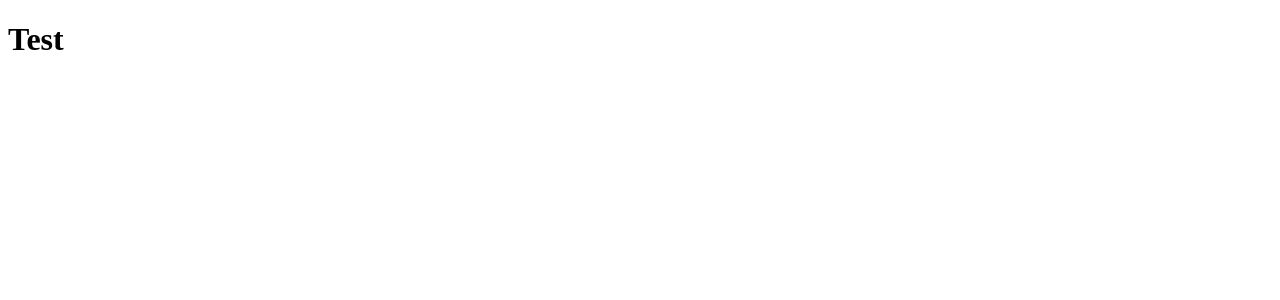
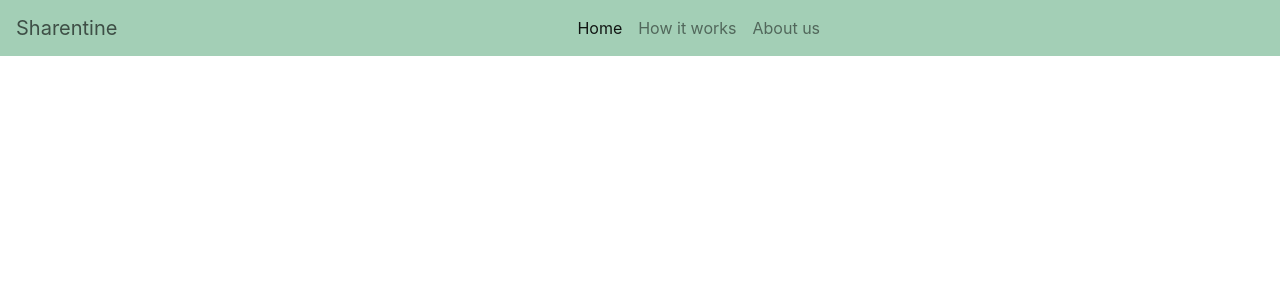
Before and after one commit to CamilaFass/sharentine-front, a React (Create React App) app: page / in a window 1280 px wide. Shown: the top 300 px of the page. Built offline with nearby package versions, Linux system fonts and the light colour scheme.

Commit message:
Navbar finished

```diff
--- a/public/index.html
+++ b/public/index.html
@@ -4,9 +4,32 @@
     <meta charset="utf-8" />
     <meta name="viewport" content="width=device-width, initial-scale=1" />
     <title>Sharetine</title>
+    <link
+      rel="stylesheet"
+      href="https://stackpath.bootstrapcdn.com/bootstrap/4.5.2/css/bootstrap.min.css"
+      integrity="sha384-JcKb8q3iqJ61gNV9KGb8thSsNjpSL0n8PARn9HuZOnIxN0hoP+VmmDGMN5t9UJ0Z"
+      crossorigin="anonymous"
+    />
   </head>
+
   <body>
     <noscript>You need to enable JavaScript to run this app.</noscript>
     <div id="root"></div>
+
+    <script
+      src="https://code.jquery.com/jquery-3.5.1.slim.min.js"
+      integrity="sha384-DfXdz2htPH0lsSSs5nCTpuj/zy4C+OGpamoFVy38MVBnE+IbbVYUew+OrCXaRkfj"
+      crossorigin="anonymous"
+    ></script>
+    <script
+      src="https://cdn.jsdelivr.net/npm/popper.js@1.16.1/dist/umd/popper.min.js"
+      integrity="sha384-9/reFTGAW83EW2RDu2S0VKaIzap3H66lZH81PoYlFhbGU+6BZp6G7niu735Sk7lN"
+      crossorigin="anonymous"
+    ></script>
+    <script
+      src="https://stackpath.bootstrapcdn.com/bootstrap/4.5.2/js/bootstrap.min.js"
+      integrity="sha384-B4gt1jrGC7Jh4AgTPSdUtOBvfO8shuf57BaghqFfPlYxofvL8/KUEfYiJOMMV+rV"
+      crossorigin="anonymous"
+    ></script>
   </body>
 </html>
--- a/src/components/App.js
+++ b/src/components/App.js
@@ -1,9 +1,11 @@
-import React from 'react';
+import React from "react";
+
+import Menu from "./menu/Menu";
 
 function App() {
   return (
     <div className="App">
-      <h1>Test</h1>
+      <Menu />
     </div>
   );
 }
--- /dev/null
+++ b/src/components/menu/Menu.css
@@ -0,0 +1,7 @@
+.menu {
+  background-color: #a3cfb6;
+}
+
+.menu-brand {
+  color: #3e4f46 !important;
+}
--- /dev/null
+++ b/src/components/menu/Menu.js
@@ -0,0 +1,46 @@
+import React from "react";
+
+import "./Menu.css";
+
+const Menu = () => {
+  return (
+    <nav className="navbar navbar-expand-lg navbar-light menu">
+      <a className="navbar-brand menu-brand" href="#">
+        Sharentine
+      </a>
+      <button
+        className="navbar-toggler"
+        type="button"
+        data-toggle="collapse"
+        data-target="#navbarSupportedContent"
+        aria-controls="navbarSupportedContent"
+        aria-expanded="false"
+        aria-label="Toggle navigation"
+      >
+        <span className="navbar-toggler-icon"></span>
+      </button>
+
+      <div className="collapse navbar-collapse" id="navbarSupportedContent">
+        <ul className="navbar-nav m-auto">
+          <li className="nav-item active">
+            <a className="nav-link" href="#">
+              Home
+            </a>
+          </li>
+          <li className="nav-item">
+            <a className="nav-link" href="#">
+              How it works
+            </a>
+          </li>
+          <li className="nav-item">
+            <a className="nav-link" href="#">
+              About us
+            </a>
+          </li>
+        </ul>
+      </div>
+    </nav>
+  );
+};
+
+export default Menu;
```
